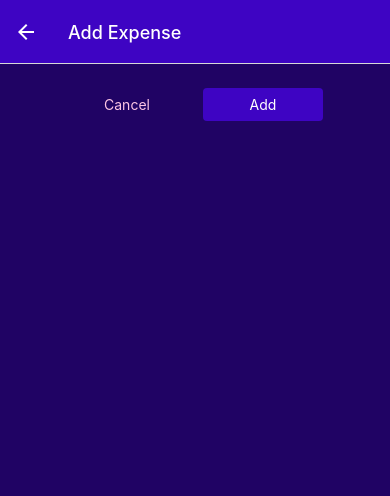
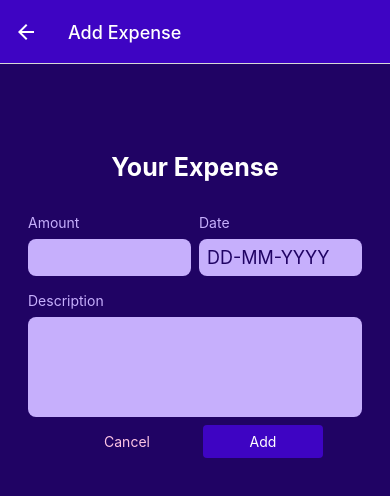
Before and after one commit to unalustuk/expense-tracker, a React Native app: screen /ManageExpense in a window 390 px wide. Shown: the top 496 px of the page. Built offline with nearby package versions, Linux system fonts and the light colour scheme.

Commit message:
created form component and input ui

```diff
--- /dev/null
+++ b/components/ManageExpense/ExpenseForm.js
@@ -0,0 +1,55 @@
+import { View, Text, StyleSheet } from "react-native"
+import React from "react"
+import Input from "./Input"
+
+export default function ExpenseForm() {
+    function amountChangedHandler() {}
+    return (
+        <View style={styles.form}>
+            <Text style={styles.title}>Your Expense</Text>
+            <View style={styles.numberContainer}>
+                <Input
+                    label={"Amount"}
+                    textInputConfig={{
+                        keyboardType: "decimal-pad",
+                        onChangeText: amountChangedHandler,
+                    }}
+                    style={styles.inputStyle}
+                />
+                <Input
+                    label={"Date"}
+                    textInputConfig={{
+                        placeholder: "DD-MM-YYYY",
+                        maxLength: 10,
+                        onChangeText: () => {},
+                    }}
+                    style={styles.inputStyle}
+                />
+            </View>
+            <Input
+                label={"Description"}
+                textInputConfig={{
+                    multiline: true,
+                }}
+            />
+        </View>
+    )
+}
+
+const styles = StyleSheet.create({
+    form: { marginTop: 40 },
+    title: {
+        fontSize: 25,
+        fontWeight: "bold",
+        color: "white",
+        textAlign: "center",
+        marginVertical: 24,
+    },
+    numberContainer: {
+        flexDirection: "row",
+        justifyContent: "space-between",
+    },
+    inputStyle: {
+        flex: 1,
+    },
+})
--- /dev/null
+++ b/components/ManageExpense/Input.js
@@ -0,0 +1,40 @@
+import { StyleSheet, Text, View, TextInput } from "react-native"
+import React from "react"
+import { GlobalStyles } from "../../constants/styles"
+
+export default function Input({ label, textInputConfig, style }) {
+    const inputStyles = [styles.input]
+
+    if (textInputConfig.multiline) {
+        inputStyles.push(styles.inputMultiline)
+    }
+    return (
+        <View style={[styles.inputContainer, style]}>
+            <Text style={styles.label}>{label}</Text>
+            <TextInput style={inputStyles} {...textInputConfig} />
+        </View>
+    )
+}
+
+const styles = StyleSheet.create({
+    inputContainer: {
+        marginHorizontal: 4,
+        marginVertical: 8,
+    },
+    label: {
+        fontSize: 14,
+        color: GlobalStyles.colors.primary100,
+        marginBottom: 8,
+    },
+    input: {
+        backgroundColor: GlobalStyles.colors.primary100,
+        color: GlobalStyles.colors.primary800,
+        padding: 8,
+        borderRadius: 8,
+        fontSize: 18,
+    },
+    inputMultiline: {
+        minHeight: 100,
+        textAlignVertical: "top",
+    },
+})
--- a/screens/ManageExpense.js
+++ b/screens/ManageExpense.js
@@ -1,10 +1,11 @@
-import { View, Text, StyleSheet } from "react-native"
+import { View, Text, StyleSheet, TextInput } from "react-native"
 import { useContext, useLayoutEffect } from "react"
 import { GlobalStyles } from "../constants/styles"
 
 import IconButton from "../components/UI/IconButton"
 import Button from "../components/UI/Button"
 import { ExpensesContext } from "../store/expenses-context"
+import ExpenseForm from "../components/ManageExpense/ExpenseForm"
 
 export default function ManageExpense({ route, navigation }) {
     const expensesCtx = useContext(ExpensesContext)
@@ -47,6 +48,7 @@
     }
     return (
         <View style={styles.container}>
+            <ExpenseForm />
             <View style={styles.buttonsContainer}>
                 <Button
                     mode="flat"
```
